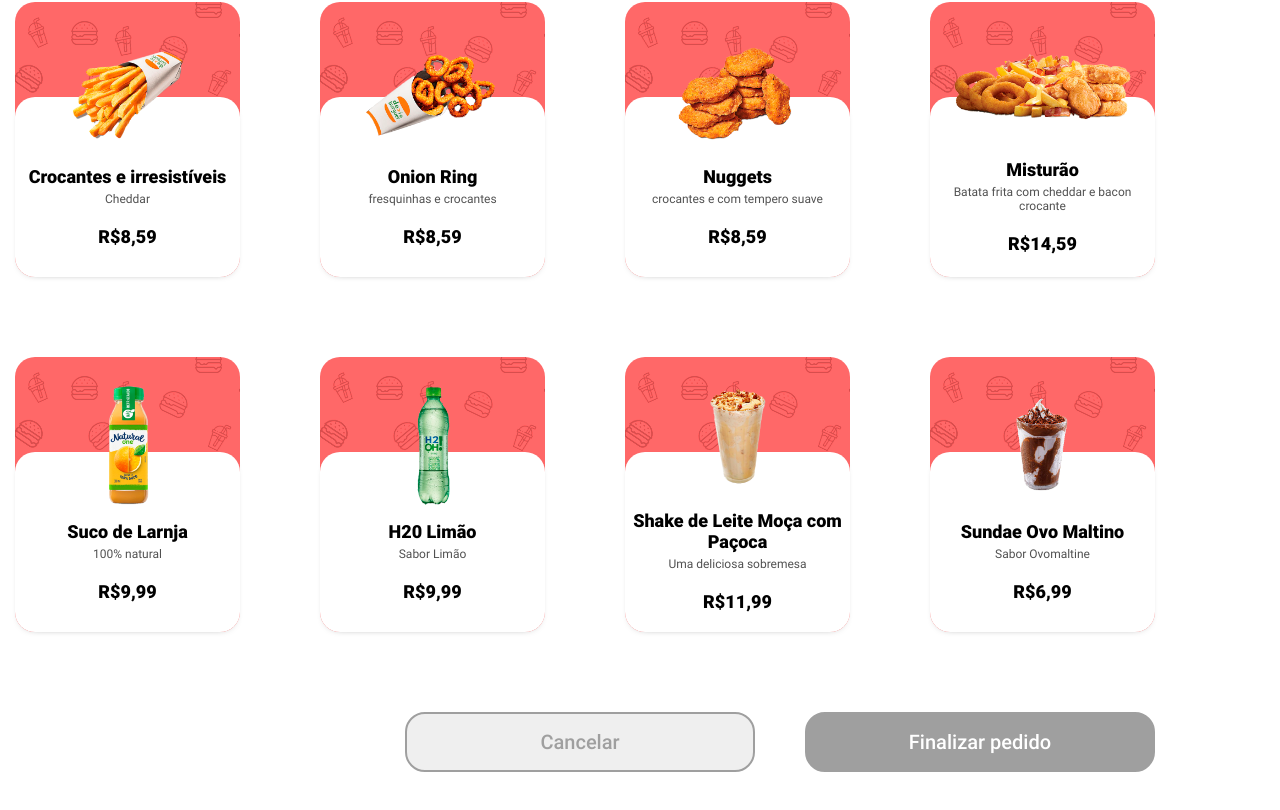
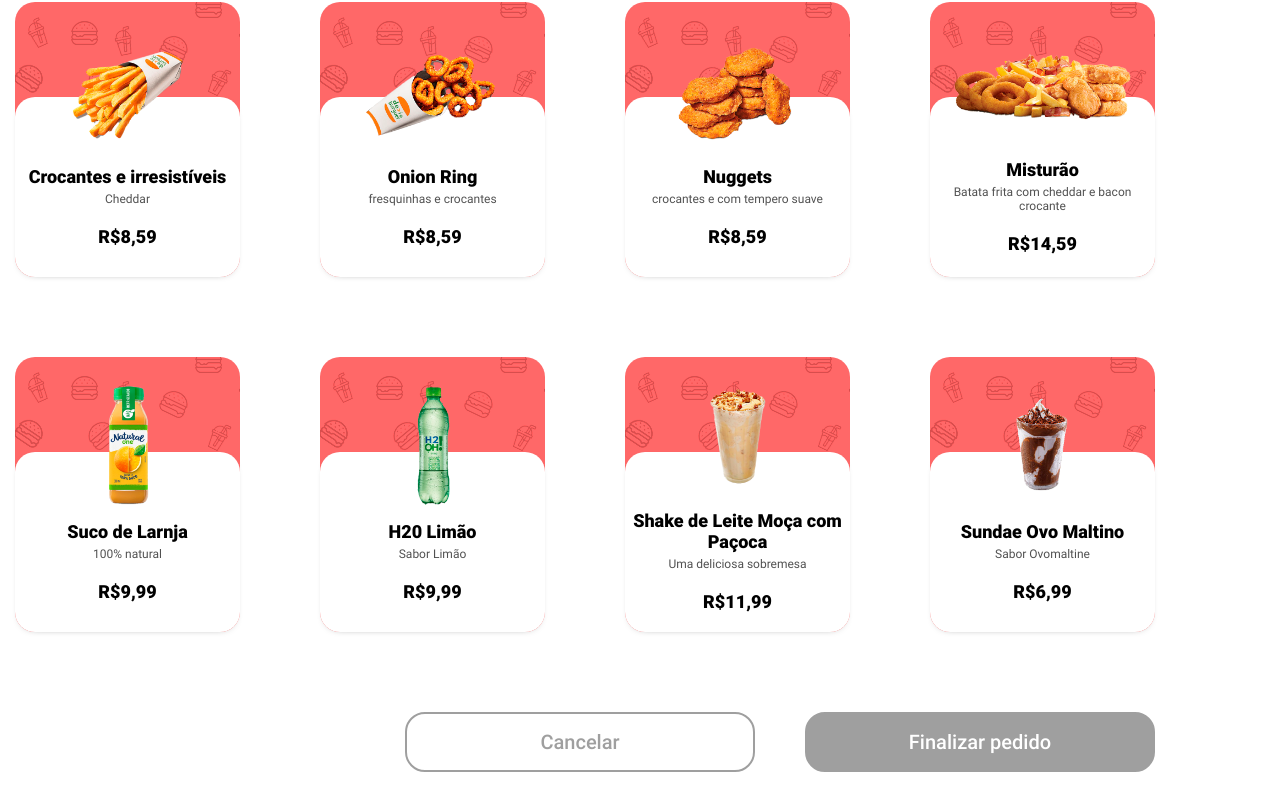
Before and after one commit to Knziee/PDV-Fast-Food-Front-end, a React (Create React App) app: page / in a window 1280 px wide. Shown: the part 1051-1861 px from the top of the page. Built offline with nearby package versions, Linux system fonts and the light colour scheme.

Commit message:
fix: minor change on button background

```diff
--- a/src/views/Pedidos/index.tsx
+++ b/src/views/Pedidos/index.tsx
@@ -138,7 +138,7 @@ export const Pedidos: React.FC = () => {
         </ItemContainer>
         <ButtonWrapper>
           <Button
-            background="none"
+            background="#fff"
             borderColor="#9f9f9f"
             text="Cancelar"
             width="350px"
```
